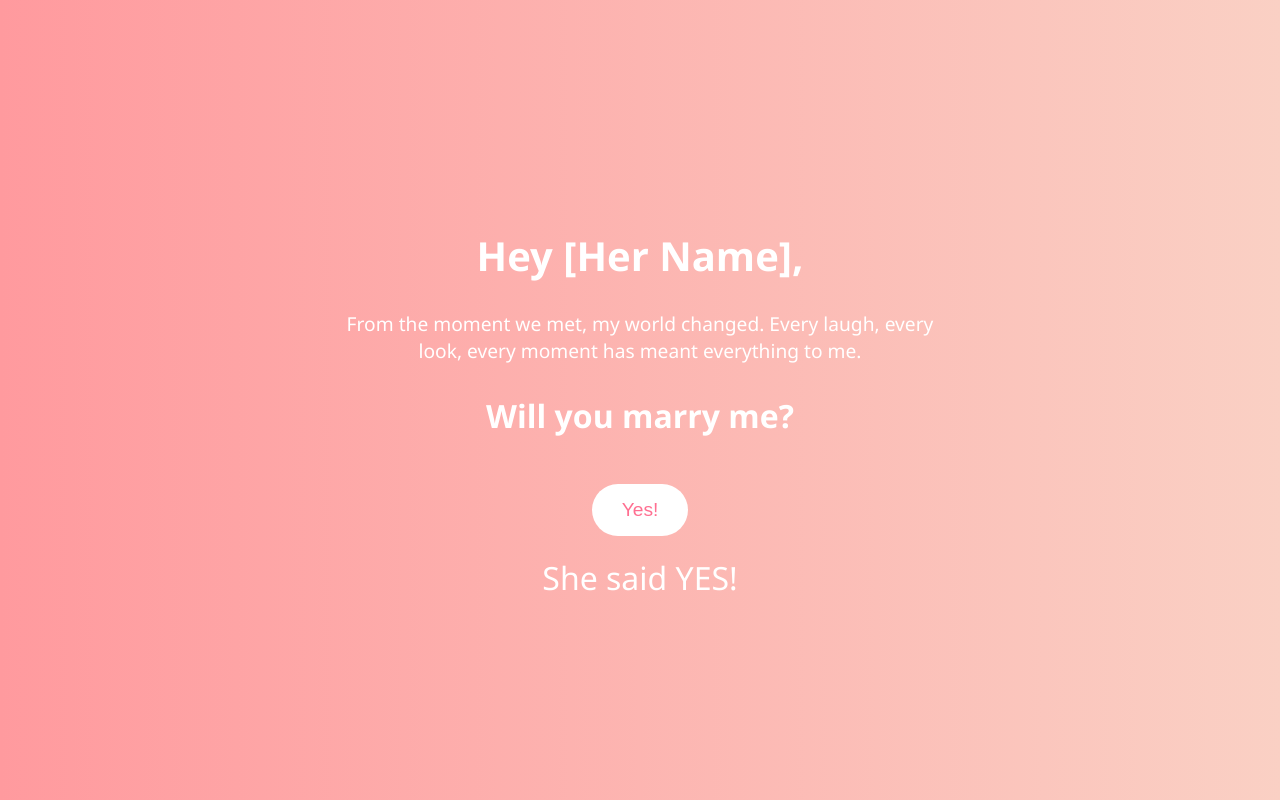
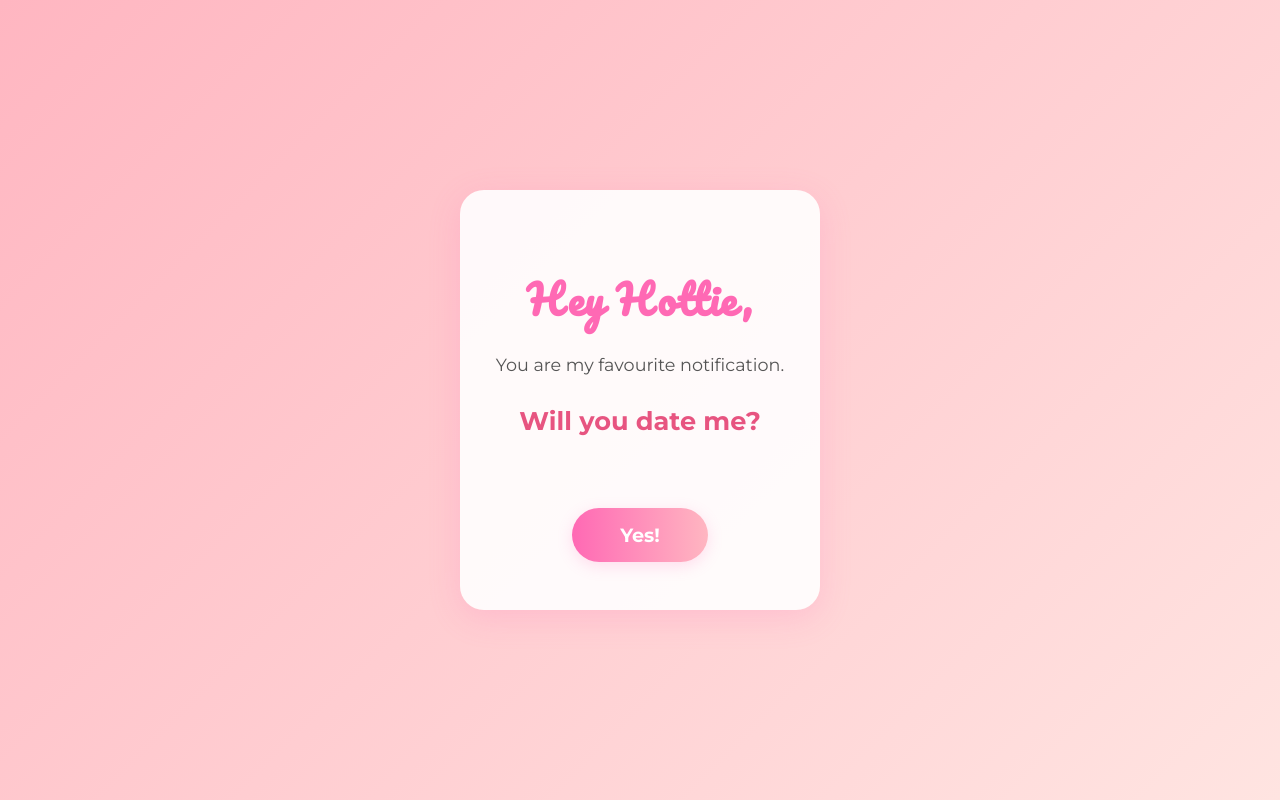
Before and after one commit to porush0xx0/porush, a plain HTML site: page index.html in a window 1280 px wide. Both pictures are taken after a click on the button "Yes!". Drawn offline with Linux system fonts and the light colour scheme.

Commit message:
make it more complex

```diff
--- a/index.html
+++ b/index.html
@@ -3,18 +3,102 @@
 <head>
   <meta charset="UTF-8" />
   <meta name="viewport" content="width=device-width, initial-scale=1.0"/>
-  <title>Will You Marry Me?</title>
+  <title>Will You Date Me?</title>
   <link rel="stylesheet" href="style.css" />
+  <link href="https://fonts.googleapis.com/css?family=Pacifico|Montserrat:400,700&display=swap" rel="stylesheet">
+  <style>
+    body {
+      background: linear-gradient(135deg, #ffb6c1 0%, #ffe4e1 100%);
+      min-height: 100vh;
+      margin: 0;
+      font-family: 'Montserrat', Arial, sans-serif;
+      display: flex;
+      align-items: center;
+      justify-content: center;
+    }
+    .container {
+      background: rgba(255,255,255,0.9);
+      border-radius: 24px;
+      box-shadow: 0 8px 32px rgba(255,105,180,0.2);
+      padding: 48px 36px;
+      text-align: center;
+      max-width: 350px;
+    }
+    .message {
+      font-family: 'Pacifico', cursive;
+      color: #ff69b4;
+      font-size: 2.5rem;
+      margin-bottom: 0.5em;
+      letter-spacing: 1px;
+    }
+    .subtitle {
+      color: #555;
+      font-size: 1.1rem;
+      margin-bottom: 1.5em;
+    }
+    .proposal {
+      color: #e75480;
+      font-size: 1.6rem;
+      margin-bottom: 2em;
+      font-weight: 700;
+    }
+    #yesBtn {
+      background: linear-gradient(90deg, #ff69b4 0%, #ffb6c1 100%);
+      color: #fff;
+      border: none;
+      border-radius: 30px;
+      padding: 0.8em 2.5em;
+      font-size: 1.2rem;
+      font-family: 'Montserrat', sans-serif;
+      font-weight: bold;
+      cursor: pointer;
+      box-shadow: 0 4px 16px rgba(255,105,180,0.2);
+      transition: transform 0.1s, box-shadow 0.1s;
+    }
+    #yesBtn:hover {
+      transform: scale(1.07);
+      box-shadow: 0 8px 32px rgba(255,105,180,0.3);
+      background: linear-gradient(90deg, #ffb6c1 0%, #ff69b4 100%);
+    }
+    #confetti {
+      position: absolute;
+      left: 0; top: 0; width: 100vw; height: 100vh;
+      pointer-events: none;
+      z-index: 10;
+    }
+  </style>
 </head>
 <body>
   <div class="container">
-    <h1 class="message">Hey [Her Name],</h1>
-    <p class="subtitle">From the moment we met, my world changed. Every laugh, every look, every moment has meant everything to me.</p>
-    <h2 class="proposal">Will you marry me?</h2>
+    <h1 class="message">Hey Hottie,</h1>
+    <p class="subtitle">You are my favourite notification.</p>
+    <h2 class="proposal">Will you date me?</h2>
     <button id="yesBtn">Yes!</button>
     <div id="confetti"></div>
   </div>
-
-  <script src="script.js"></script>
+  <script>
+    // Simple confetti effect on button click
+    document.getElementById('yesBtn').addEventListener('click', function() {
+      const confetti = document.getElementById('confetti');
+      confetti.innerHTML = '';
+      for(let i=0; i<80; i++) {
+        const div = document.createElement('div');
+        div.style.position = 'absolute';
+        div.style.left = Math.random()*100 + 'vw';
+        div.style.top = '-10px';
+        div.style.width = div.style.height = (Math.random()*8+6) + 'px';
+        div.style.background = `hsl(${Math.random()*360},80%,70%)`;
+        div.style.borderRadius = '50%';
+        div.style.opacity = 0.8;
+        div.style.transition = 'top 1.2s cubic-bezier(.23,1.01,.32,1), opacity 1.2s';
+        confetti.appendChild(div);
+        setTimeout(() => {
+          div.style.top = (Math.random()*80+10) + 'vh';
+          div.style.opacity = 0;
+        }, 10);
+        setTimeout(() => div.remove(), 1300);
+      }
+    });
+  </script>
 </body>
 </html>
```
